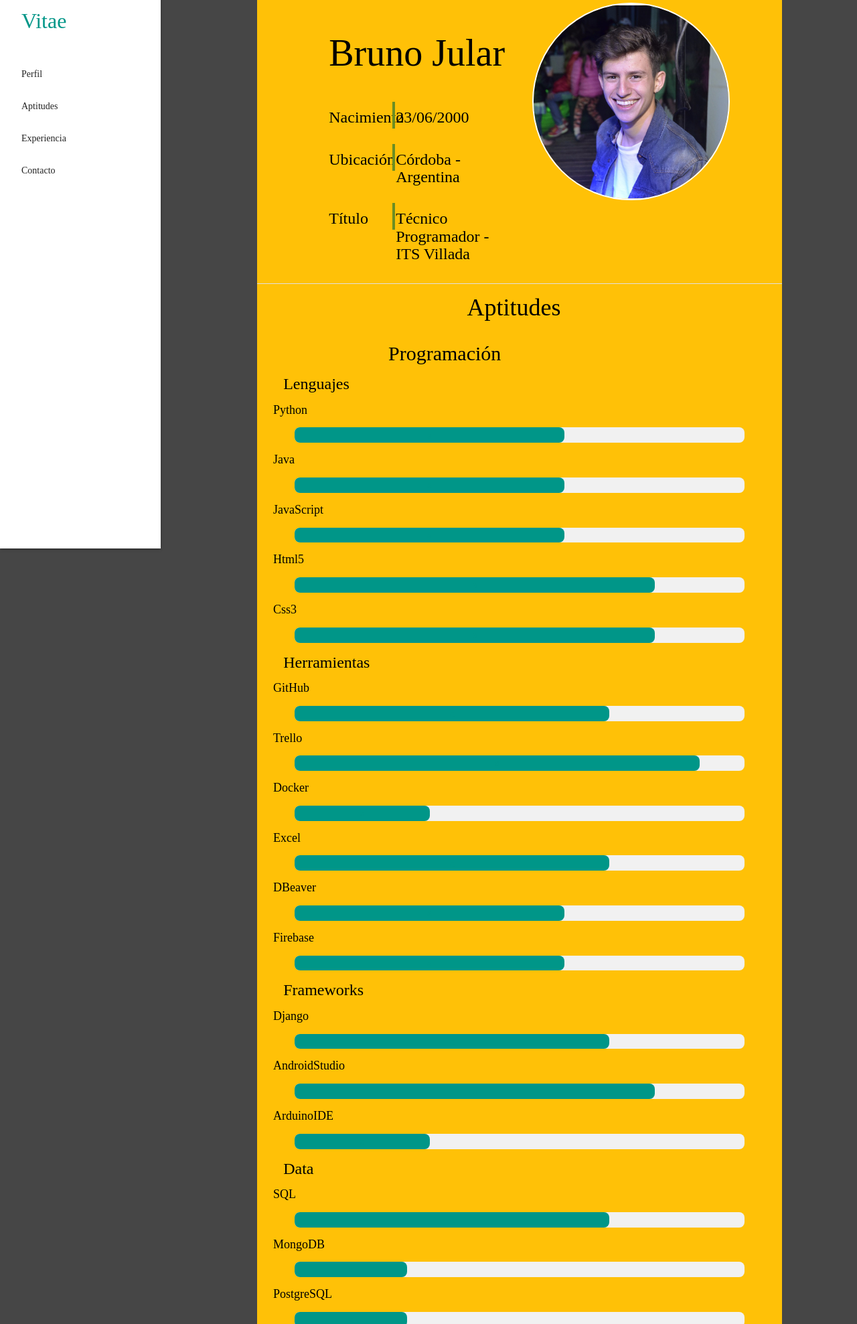
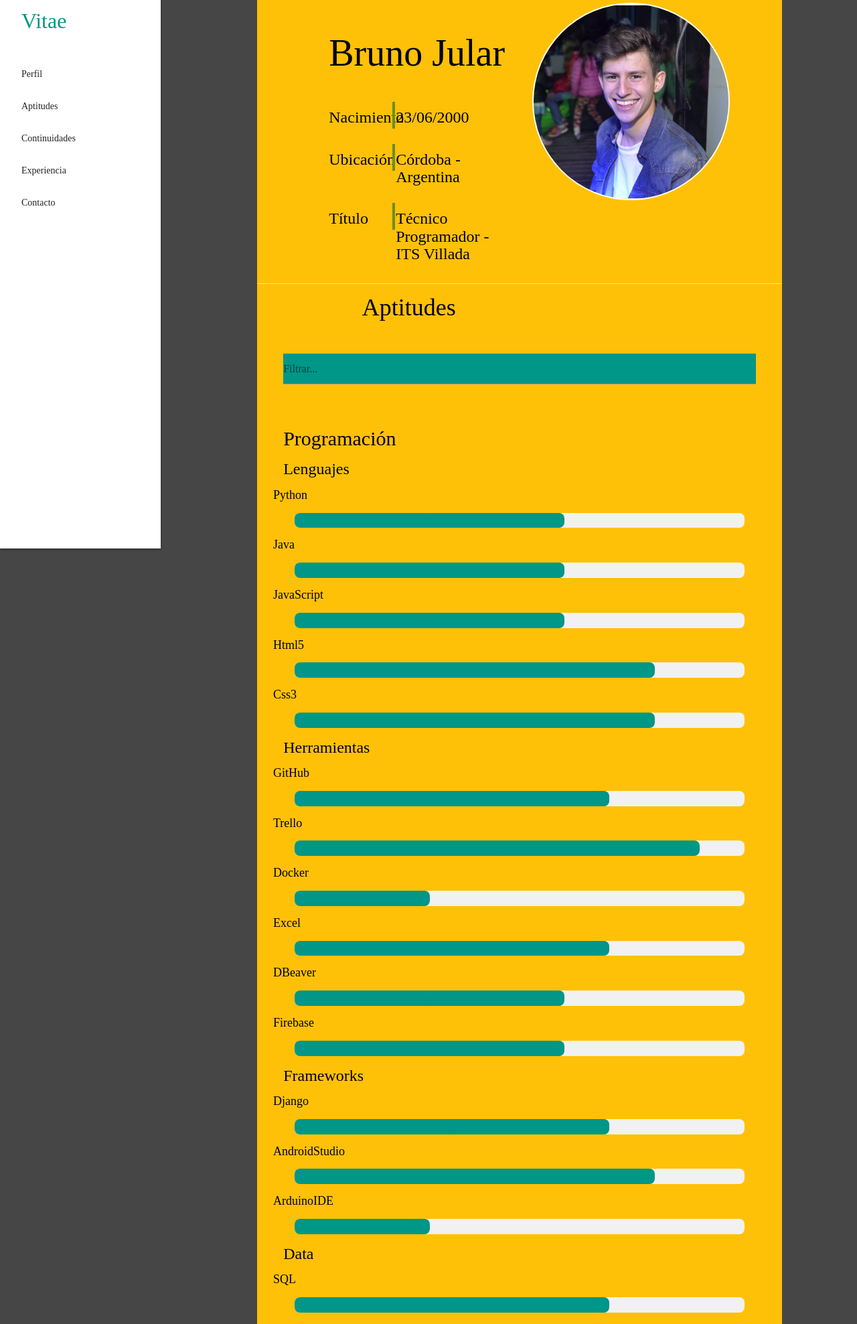
Before and after one commit to JularBruno/projectInsider, a Django app: page / in a window 1280 px wide. Shown: the part 41-2018 px from the top of the page at 67% size. Run offline with Django 3.2, Linux system fonts and the light colour scheme; some libraries are stand-ins or nearby versions.

Commit message:
Added filter for xps, and is working mostly fine for mobile

```diff
--- a/Config/projectInsider/templates/home.html
+++ b/Config/projectInsider/templates/home.html
@@ -46,6 +46,19 @@ $(document).ready(function(){
 
   $('#sidenav-1').sidenav({ edge: 'left' });
 });
+
+/* filter */
+
+$(document).ready(function(){
+  $("#myInput").on("keyup", function() {
+    var value = $(this).val().toLowerCase();
+    $("#myList li").filter(function() {
+      $(this).toggle($(this).text().toLowerCase().indexOf(value) > -1)
+    });
+  });
+});
+
+
 
 </script>
 <!-- ---- -->
@@ -143,8 +156,10 @@ footer {
   <li><a style="font-size: 4vh; margin-bottom: 10vh;" class="subheader w3-text-teal">Curriculum Vitae</a></li>
   <li><a href="#Perfil">Perfil</a></li>
   <li><a href="#Aptitudes">Aptitudes</a></li>
+  <li><a href="#Cap">Continuidades</a></li>
   <li><a href="#Experiencia">Experiencia</a></li>
   <li><a href="#Contacto">Contacto</a></li>
+
 
 </ul>
 
@@ -281,220 +296,265 @@ footer {
     <div class="col s12 amber" style="color:black;">
 
 
-    <h1 style="margin-top: 2vh; margin-left: 40%;" id="Aptitudes"> Aptitudes </h1>
+    <h1 style="margin-top: 2vh; margin-left: 20%;" id="Aptitudes"> Aptitudes </h1>
 
-    <h2 style="margin-top: 2vh; margin-left: 25%;margin-top: 4vh;"> Programación </h2>
+    <input class="form-control teal text-black" style="margin-left: 5%; width:90%; margin-top: 5%" id="myInput" type="text" placeholder="Filtrar...">
+
+    <ul class="list-group" id="myList">
+
+    <h2 style="margin-top: 2vh; margin-left: 5%; margin-top: 7vh;"> Programación </h2>
 
 <!--- ------------ --->
 
     <h3 style="margin-top: 2vh; margin-left: 5%;"> Lenguajes </h3>
 
+
+    <li class="list-group-item" >
       <h5 style="margin-top: 2vh; margin-left: 3vh; "> Python </h5>
 
       <div class="w3-light-grey w3-round-large" style="margin-top: 2vh; margin-left: 7vh; margin-right: 7vh;">
       <div class="w3-container w3-teal w3-center w3-text-teal w3-round-large" style="width:60%;"> a</div>
       </div>
+    </li>
 
+    <li class="list-group-item" >
       <h5 style="margin-top: 2vh; margin-left: 3vh; "> Java </h5>
 
       <div class="w3-light-grey w3-round-large" style="margin-top: 2vh; margin-left: 7vh; margin-right: 7vh;">
       <div class="w3-container w3-teal w3-center w3-text-teal w3-round-large" style="width:60%;"> a</div>
       </div>
+    </li>
 
+    <li class="list-group-item" >
       <h5 style="margin-top: 2vh; margin-left: 3vh; "> JavaScript </h5>
 
       <div class="w3-light-grey w3-round-large" style="margin-top: 2vh; margin-left: 7vh; margin-right: 7vh;">
       <div class="w3-container w3-teal w3-center w3-text-teal w3-round-large" style="width:60%;"> a</div>
       </div>
+    </li>
 
+    <li class="list-group-item" >
       <h5 style="margin-top: 2vh; margin-left: 3vh; "> Html5 </h5>
 
       <div class="w3-light-grey w3-round-large" style="margin-top: 2vh; margin-left: 7vh; margin-right: 7vh;">
       <div class="w3-container w3-teal w3-center w3-text-teal w3-round-large" style="width:80%;"> a</div>
       </div>
+    </li>
 
+    <li class="list-group-item" >
       <h5 style="margin-top: 2vh; margin-left: 3vh; "> Css3 </h5>
 
       <div class="w3-light-grey w3-round-large" style="margin-top: 2vh; margin-left: 7vh; margin-right: 7vh;">
       <div class="w3-container w3-teal w3-center w3-text-teal w3-round-large" style="width:80%;"> a</div>
       </div>
-
+    </li>
 <!--- ------------ --->
 
     <h3 style="margin-top: 2vh; margin-left: 5%;"> Herramientas </h3>
 
-
+  <li class="list-group-item" >
     <h5 style="margin-top: 2vh; margin-left: 3vh; "> GitHub </h5>
 
     <div class="w3-light-grey w3-round-large" style="margin-top: 2vh; margin-left: 7vh; margin-right: 7vh;">
     <div class="w3-container w3-teal w3-center w3-text-teal w3-round-large" style="width:70%;"> a</div>
     </div>
-
+  </li>
+  <li class="list-group-item" >
     <h5 style="margin-top: 2vh; margin-left: 3vh; "> Trello </h5>
 
     <div class="w3-light-grey w3-round-large" style="margin-top: 2vh; margin-left: 7vh; margin-right: 7vh;">
     <div class="w3-container w3-teal w3-center w3-text-teal w3-round-large" style="width:90%;"> a</div>
     </div>
-
+  </li>
+  <li class="list-group-item" >
     <h5 style="margin-top: 2vh; margin-left: 3vh; "> Docker </h5>
 
     <div class="w3-light-grey w3-round-large" style="margin-top: 2vh; margin-left: 7vh; margin-right: 7vh;">
     <div class="w3-container w3-teal w3-center w3-text-teal w3-round-large" style="width:30%;"> a</div>
     </div>
-
+  </li>
+  <li class="list-group-item" >
     <h5 style="margin-top: 2vh; margin-left: 3vh; "> Excel </h5>
 
     <div class="w3-light-grey w3-round-large" style="margin-top: 2vh; margin-left: 7vh; margin-right: 7vh;">
     <div class="w3-container w3-teal w3-center w3-text-teal w3-round-large" style="width:70%;"> a</div>
     </div>
-
+  </li>
+  <li class="list-group-item" >
     <h5 style="margin-top: 2vh; margin-left: 3vh; "> DBeaver </h5>
 
     <div class="w3-light-grey w3-round-large" style="margin-top: 2vh; margin-left: 7vh; margin-right: 7vh;">
     <div class="w3-container w3-teal w3-center w3-text-teal w3-round-large" style="width:60%;"> a</div>
     </div>
-
+  </li>
+  <li class="list-group-item" >
     <h5 style="margin-top: 2vh; margin-left: 3vh; "> Firebase </h5>
 
     <div class="w3-light-grey w3-round-large" style="margin-top: 2vh; margin-left: 7vh; margin-right: 7vh;">
     <div class="w3-container w3-teal w3-center w3-text-teal w3-round-large" style="width:60%;"> a</div>
     </div>
-
+  </li>
 
     <h3 style="margin-top: 2vh; margin-left: 5%;"> Frameworks </h3>
-
+  <li class="list-group-item" >
     <h5 style="margin-top: 2vh; margin-left: 3vh; "> Django </h5>
 
     <div class="w3-light-grey w3-round-large" style="margin-top: 2vh; margin-left: 7vh; margin-right: 7vh;">
     <div class="w3-container w3-teal w3-center w3-text-teal w3-round-large" style="width:70%;"> a</div>
     </div>
-
+  </li>
+  <li class="list-group-item" >
     <h5 style="margin-top: 2vh; margin-left: 3vh; "> AndroidStudio </h5>
 
     <div class="w3-light-grey w3-round-large" style="margin-top: 2vh; margin-left: 7vh; margin-right: 7vh;">
     <div class="w3-container w3-teal w3-center w3-text-teal w3-round-large" style="width:80%;"> a</div>
     </div>
-
+  </li>
+  <li class="list-group-item" >
     <h5 style="margin-top: 2vh; margin-left: 3vh; "> ArduinoIDE </h5>
 
     <div class="w3-light-grey w3-round-large" style="margin-top: 2vh; margin-left: 7vh; margin-right: 7vh;">
     <div class="w3-container w3-teal w3-center w3-text-teal w3-round-large" style="width:30%;"> a</div>
     </div>
+  </li>
 
     <h3 style="margin-top: 2vh; margin-left: 5%;"> Data </h3>
-
+  <li class="list-group-item" >
     <h5 style="margin-top: 2vh; margin-left: 3vh; "> SQL </h5>
 
       <div class="w3-light-grey w3-round-large" style="margin-top: 2vh; margin-left: 7vh; margin-right: 7vh;">
       <div class="w3-container w3-teal w3-center w3-text-teal w3-round-large" style="width:70%;"> a</div>
       </div>
-
+  </li>
+  <li class="list-group-item" >
     <h5 style="margin-top: 2vh; margin-left: 3vh; "> MongoDB </h5>
 
       <div class="w3-light-grey w3-round-large" style="margin-top: 2vh; margin-left: 7vh; margin-right: 7vh;">
       <div class="w3-container w3-teal w3-center w3-text-teal w3-round-large" style="width:25%;"> a</div>
       </div>
-
+  </li>
+  <li class="list-group-item" >
     <h5 style="margin-top: 2vh; margin-left: 3vh; "> PostgreSQL </h5>
 
       <div class="w3-light-grey w3-round-large" style="margin-top: 2vh; margin-left: 7vh; margin-right: 7vh;">
       <div class="w3-container w3-teal w3-center w3-text-teal w3-round-large" style="width:25%;"> a</div>
       </div>
-
+  </li>
 <!--- ------------ --->
 
-    <h2 style="margin-top: 2vh; margin-left: 25%;"> Diseño </h2>
+    <h3 style="margin-top: 2vh; margin-left: 5%;"> Diseño </h3>
 
+  <li class="list-group-item" >
     <h5 style="margin-top: 2vh; margin-left: 3vh; "> InkScape </h5>
 
       <div class="w3-light-grey w3-round-large" style="margin-top: 2vh; margin-left: 7vh; margin-right: 7vh;">
       <div class="w3-container w3-teal w3-center w3-text-teal w3-round-large" style="width:90%;"> a</div>
       </div>
-
+  </li>
+  <li class="list-group-item" >
     <h5 style="margin-top: 2vh; margin-left: 3vh; "> Gimp </h5>
 
       <div class="w3-light-grey w3-round-large" style="margin-top: 2vh; margin-left: 7vh; margin-right: 7vh;">
       <div class="w3-container w3-teal w3-center w3-text-teal w3-round-large" style="width:80%;"> a</div>
       </div>
-
+  <li class="list-group-item" >
     <h5 style="margin-top: 2vh; margin-left: 3vh; "> Blender para impresión 3D </h5>
 
       <div class="w3-light-grey w3-round-large" style="margin-top: 2vh; margin-left: 7vh; margin-right: 7vh;">
       <div class="w3-container w3-teal w3-center w3-text-teal w3-round-large" style="width:65%;"> a</div>
       </div>
-
+  <li class="list-group-item" >
     <h5 style="margin-top: 2vh; margin-left: 3vh; "> OpenShot </h5>
 
       <div class="w3-light-grey w3-round-large" style="margin-top: 2vh; margin-left: 7vh; margin-right: 7vh;">
       <div class="w3-container w3-teal w3-center w3-text-teal w3-round-large" style="width:90%;"> a</div>
       </div>
-
+  <li class="list-group-item" >
     <h5 style="margin-top: 2vh; margin-left: 3vh; "> Audacity </h5>
 
       <div class="w3-light-grey w3-round-large" style="margin-top: 2vh; margin-left: 7vh; margin-right: 7vh;">
       <div class="w3-container w3-teal w3-center w3-text-teal w3-round-large" style="width:90%;"> a</div>
       </div>
+  </li>
 
 <!--- ------------ --->
 
-    <h2 style="margin-top: 2vh; margin-left: 25%;"> Electromecánica </h2>
+    <h3 style="margin-top: 2vh; margin-left: 5%;"> Electromecánica </h3>
 
+  <li class="list-group-item" >
     <h5 style="margin-top: 2vh; margin-left: 3vh; "> Interpetación de planos </h5>
 
       <div class="w3-light-grey w3-round-large" style="margin-top: 2vh; margin-left: 7vh; margin-right: 7vh;">
       <div class="w3-container w3-teal w3-center w3-text-teal w3-round-large" style="width:65%;"> a</div>
       </div>
-
+  </li>
+  <li class="list-group-item" >
     <h5 style="margin-top: 2vh; margin-left: 3vh; "> Manejo de Torno </h5>
 
       <div class="w3-light-grey w3-round-large" style="margin-top: 2vh; margin-left: 7vh; margin-right: 7vh;">
       <div class="w3-container w3-teal w3-center w3-text-teal w3-round-large" style="width:40%;"> a</div>
       </div>
-
+  </li>
+  <li class="list-group-item" >
     <h5 style="margin-top: 2vh; margin-left: 3vh; "> Manejo de fresa CNC </h5>
 
       <div class="w3-light-grey w3-round-large" style="margin-top: 2vh; margin-left: 7vh; margin-right: 7vh;">
       <div class="w3-container w3-teal w3-center w3-text-teal w3-round-large" style="width:15%;"> a</div>
       </div>
-
+   </li>
+  <li class="list-group-item" >
     <h5 style="margin-top: 2vh; margin-left: 3vh; "> Soldadura oxiacetilénica </h5>
 
       <div class="w3-light-grey w3-round-large" style="margin-top: 2vh; margin-left: 7vh; margin-right: 7vh;">
       <div class="w3-container w3-teal w3-center w3-text-teal w3-round-large" style="width:75%;"> a</div>
       </div>
+  </li>
 
+  <li class="list-group-item" >
     <h5 style="margin-top: 2vh; margin-left: 3vh; "> Soldadura de metal por arco </h5>
 
       <div class="w3-light-grey w3-round-large" style="margin-top: 2vh; margin-left: 7vh; margin-right: 7vh;">
       <div class="w3-container w3-teal w3-center w3-text-teal w3-round-large" style="width:75%;"> a</div>
       </div>
-
+  </li>
 
 
 <!--- ------------ --->
 
-    <h2 style="margin-top: 2vh; margin-left: 25%;"> Idiomas </h2>
-
+    <h3 style="margin-top: 2vh; margin-left: 5%;"> Idiomas </h3>
+  <li class="list-group-item" >
     <h5 style="margin-top: 2vh; margin-left: 3vh; "> Inglés </h5>
 
       <div class="w3-light-grey w3-round-large" style="margin-top: 2vh; margin-left: 7vh; margin-right: 7vh;">
       <div class="w3-container w3-teal w3-center w3-text-teal w3-round-large" style="width:90%;"> a</div>
       </div>
-
+  </li>
+  <li class="list-group-item" >
     <h5 style="margin-top: 2vh; margin-left: 3vh; "> Alemán </h5>
 
       <div class="w3-light-grey w3-round-large" style="margin-top: 2vh; margin-left: 7vh; margin-right: 7vh;">
       <div class="w3-container w3-teal w3-center w3-text-teal w3-round-large" style="width:7%;"> a</div>
       </div>
-
+   </li>
+  <li class="list-group-item" >
     <h5 style="margin-top: 2vh; margin-left: 3vh; "> Portugués </h5>
 
       <div class="w3-light-grey w3-round-large" style="margin-top: 2vh; margin-left: 7vh; margin-right: 7vh;">
       <div class="w3-container w3-teal w3-center w3-text-teal w3-round-large" style="width:20%;"> a</div>
       </div>
+  </li>
 
+</ul>
+</div>
 
-</div>
+<!-- capacitación continua -->
+
+    <div class="divider" style="margin-top: 2vh;"></div>
+
+    <h1 class="w3-text-black" style="margin-top: 2vh; margin-bottom: 2vh;margin-left: 5%;" id="Cap"> Capacitación continua </h1>
+
+    <h3>react native</h3>
+
 <!-- ----- -->
 
     <div class="divider" style="margin-top: 2vh;"></div>
```
Also changed, not shown: other parts of Config/projectInsider/templates/home.html (+26 -26 lines).
